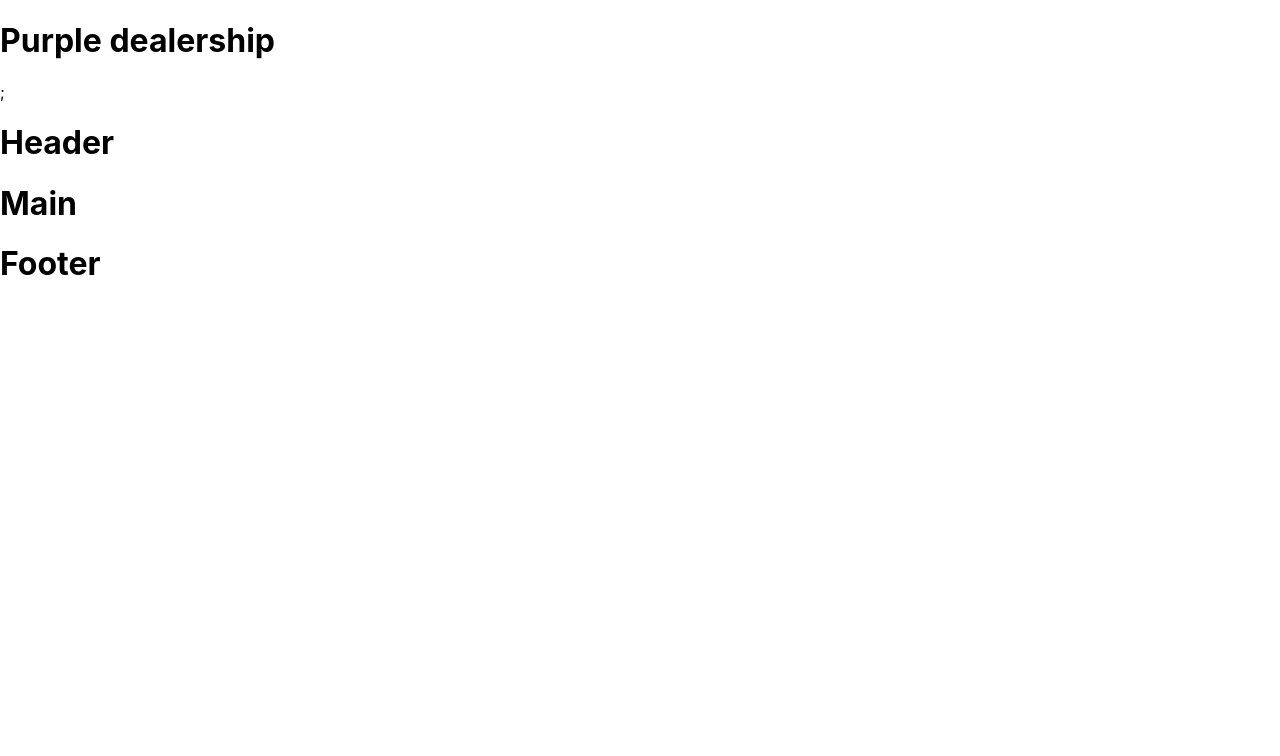
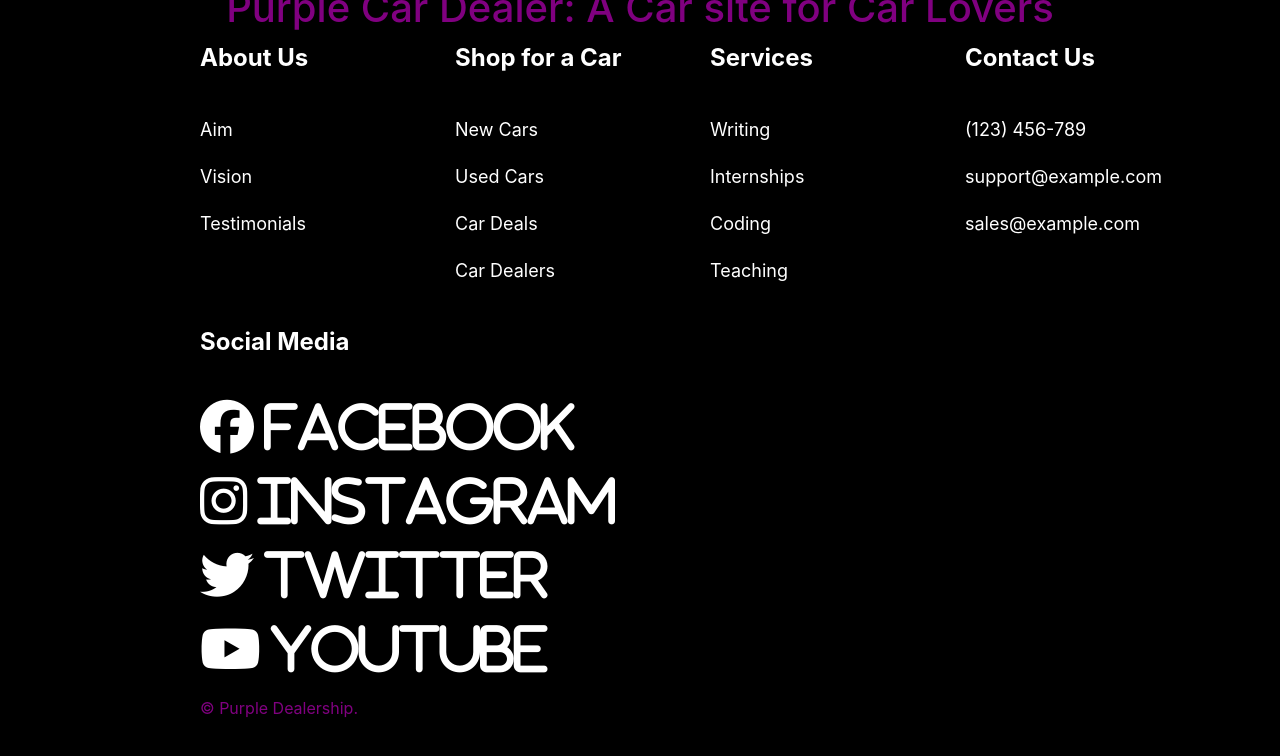
Before and after one commit to cherrera1208/dealership-client, a React (Create React App) app: page / in a window 1280 px wide. Shown: the top 756 px of the page. Built offline with nearby package versions, Linux system fonts and the light colour scheme.

Commit message:
created footer

```diff
--- a/package.json
+++ b/package.json
@@ -3,12 +3,17 @@
   "version": "0.1.0",
   "private": true,
   "dependencies": {
+    "@fortawesome/fontawesome-svg-core": "^6.2.0",
+    "@fortawesome/react-fontawesome": "^0.2.0",
     "@testing-library/jest-dom": "^5.16.5",
     "@testing-library/react": "^13.4.0",
     "@testing-library/user-event": "^13.5.0",
+    "bootstrap": "^5.2.0",
     "react": "^18.2.0",
+    "react-bootstrap": "^2.5.0",
     "react-dom": "^18.2.0",
     "react-scripts": "5.0.1",
+    "styled-components": "^5.3.5",
     "web-vitals": "^2.1.4"
   },
   "scripts": {
--- a/public/index.html
+++ b/public/index.html
@@ -9,6 +9,7 @@
       name="description"
       content="Web site created using create-react-app"
     />
+    <link rel="stylesheet" href="https://stackpath.bootstrapcdn.com/bootstrap/4.5.2/css/bootstrap.min.css" integrity="sha384-JcKb8q3iqJ61gNV9KGb8thSsNjpSL0n8PARn9HuZOnIxN0hoP+VmmDGMN5t9UJ0Z" crossorigin="anonymous">
     <link rel="apple-touch-icon" href="%PUBLIC_URL%/logo192.png" />
     <!--
       manifest.json provides metadata used when your web app is installed on a
@@ -39,5 +40,9 @@
       To begin the development, run `npm start` or `yarn start`.
       To create a production bundle, use `npm run build` or `yarn build`.
     -->
+    <script src="https://code.jquery.com/jquery-3.5.1.slim.min.js" integrity="sha384-DfXdz2htPH0lsSSs5nCTpuj/zy4C+OGpamoFVy38MVBnE+IbbVYUew+OrCXaRkfj" crossorigin="anonymous"></script>
+    <script src="https://cdn.jsdelivr.net/npm/popper.js@1.16.1/dist/umd/popper.min.js" integrity="sha384-9/reFTGAW83EW2RDu2S0VKaIzap3H66lZH81PoYlFhbGU+6BZp6G7niu735Sk7lN" crossorigin="anonymous"></script>
+    <script src="https://stackpath.bootstrapcdn.com/bootstrap/4.5.2/js/bootstrap.min.js" integrity="sha384-B4gt1jrGC7Jh4AgTPSdUtOBvfO8shuf57BaghqFfPlYxofvL8/KUEfYiJOMMV+rV" crossorigin="anonymous"></script>
+    <script src="https://kit.fontawesome.com/3690747da3.js" crossorigin="anonymous"></script>
   </body>
 </html>
--- a/src/App.js
+++ b/src/App.js
@@ -1,17 +1,23 @@
 import React from 'react';
 import Header from './components/Header';
+import SiteNav from './components/SiteNav';
 import Main from './components/Main';
 import Footer from './components/Footer';
+
+
 
 class App extends React.Component {
   render() {
     return (
+
       <>
+        <SiteNav/>
         <h1>Purple dealership</h1>;
         <Header />
         <Main />
         <Footer />
       </>
+
     );
   }
 }
--- a/src/components/Footer.js
+++ b/src/components/Footer.js
@@ -1,9 +1,87 @@
 import React from 'react';
+import {
+  Box,
+  Container,
+  Row,
+  Column,
+  FooterLink,
+  Heading,
+  } from "./FooterStyles";
 
-class Footer extends React.Component {
-  render() {
-    return <h1>Footer</h1>;
-  }
-}
+const Footer = () => {
+  return (
+    <Box>
+      <h1 style={{ color: "purple",
+                   textAlign: "center",
+                   marginTop: "-50px" }}>
+        Purple Car Dealer: A Car site for Car Lovers
+      </h1>
+      <Container>
+        <Row>
+          <Column>
+            <Heading>About Us</Heading>
+            <FooterLink href="#">Aim</FooterLink>
+            <FooterLink href="#">Vision</FooterLink>
+            <FooterLink href="#">Testimonials</FooterLink>
+          </Column>
+          <Column>
+            <Heading>Shop for a Car</Heading>
+            <FooterLink href="#">New Cars</FooterLink>
+            <FooterLink href="#">Used Cars</FooterLink>
+            <FooterLink href="#">Car Deals</FooterLink>
+            <FooterLink href="#">Car Dealers</FooterLink>
+          </Column>
+          <Column>
+            <Heading>Services</Heading>
+            <FooterLink href="#">Writing</FooterLink>
+            <FooterLink href="#">Internships</FooterLink>
+            <FooterLink href="#">Coding</FooterLink>
+            <FooterLink href="#">Teaching</FooterLink>
+          </Column>
+          <Column>
+            <Heading>Contact Us</Heading>
+            <FooterLink href="tel:0121234">(123) 456-789</FooterLink>
+            <FooterLink href="mailto:support@example.com"> support@example.com </FooterLink>
+            <FooterLink href="mailto:sales@example.com"> sales@example.com </FooterLink>
 
+          </Column>
+          <Column>
+            <Heading>Social Media</Heading>
+            <FooterLink href="https://www.facebook.com/">
+            <i className="fa-brands fa-facebook fa-3x">
+                <span style={{ marginLeft: "10px" }}>
+                  Facebook
+                </span></i>
+
+
+            </FooterLink>
+            <FooterLink href="https://www.instagram.com/">
+              <i className="fab fa-instagram fa-3x">
+                <span style={{ marginLeft: "10px" }}>
+                  Instagram
+                </span>
+              </i>
+            </FooterLink>
+            <FooterLink href="https://twitter.com/">
+              <i className="fab fa-twitter fa-3x">
+                <span style={{ marginLeft: "10px" }}>
+                  Twitter
+                </span>
+              </i>
+            </FooterLink>
+            <FooterLink href="#">
+              <i className="fab fa-youtube fa-3x">
+                <span style={{ marginLeft: "10px" }}>
+                  Youtube
+                </span>
+              </i>
+
+            </FooterLink>
+            <span style={{ color: "purple"}}>&copy; Purple Dealership.</span>
+          </Column>
+        </Row>
+      </Container>
+    </Box>
+  );
+};
 export default Footer;
--- /dev/null
+++ b/src/components/FooterStyles.js
@@ -0,0 +1,61 @@
+import styled from 'styled-components';
+
+export const Box = styled.div`
+  padding: 80px 60px;
+  background: black;
+  position: absolute;
+  bottom: 0;
+  width: 100%;
+
+
+  @media (max-width: 1000px) {
+    padding: 70px 30px;
+  }
+`;
+
+export const Container = styled.div`
+    display: flex;
+    flex-direction: column;
+    justify-content: center;
+    max-width: 1000px;
+    margin: 0 auto;
+    /* background: red; */
+`
+
+export const Column = styled.div`
+  display: flex;
+  flex-direction: column;
+  text-align: left;
+  margin-left: 60px;
+`;
+
+export const Row = styled.div`
+  display: grid;
+  grid-template-columns: repeat(auto-fill,
+                         minmax(185px, 1fr));
+  grid-gap: 20px;
+
+  @media (max-width: 1000px) {
+    grid-template-columns: repeat(auto-fill,
+                           minmax(200px, 1fr));
+  }
+`;
+
+export const FooterLink = styled.a`
+  color: #fff;
+  margin-bottom: 20px;
+  font-size: 18px;
+  text-decoration: none;
+
+  &:hover {
+      color: purple;
+      transition: 200ms ease-in;
+  }
+`;
+
+export const Heading = styled.p`
+  font-size: 24px;
+  color: #fff;
+  margin-bottom: 40px;
+  font-weight: bold;
+`;
--- a/src/components/Main.js
+++ b/src/components/Main.js
@@ -2,7 +2,10 @@ import React from 'react';
 
 class Main extends React.Component {
   render() {
-    return <h1>Main</h1>;
+    return (
+      <h1>Main</h1>
+
+    )
   }
 }
 
--- /dev/null
+++ b/src/components/SiteNav.js
@@ -0,0 +1,46 @@
+import React from 'react';
+import Container from 'react-bootstrap/Container';
+import Nav from 'react-bootstrap/Nav';
+import Navbar from 'react-bootstrap/Navbar';
+import NavDropdown from 'react-bootstrap/NavDropdown';
+
+
+
+class SiteNav extends React.Component {
+  render() {
+    return (
+      <Navbar collapseOnSelect expand="lg" bg="dark" variant="dark">
+      <Container>
+        <Navbar.Brand href="#home">React-Bootstrap</Navbar.Brand>
+        <Navbar.Toggle aria-controls="responsive-navbar-nav" />
+        <Navbar.Collapse id="responsive-navbar-nav">
+          <Nav className="me-auto">
+            <Nav.Link href="#features">Features</Nav.Link>
+            <Nav.Link href="#pricing">Pricing</Nav.Link>
+            <NavDropdown title="Dropdown" id="collasible-nav-dropdown">
+              <NavDropdown.Item href="#action/3.1">Action</NavDropdown.Item>
+              <NavDropdown.Item href="#action/3.2">
+                Another action
+              </NavDropdown.Item>
+              <NavDropdown.Item href="#action/3.3">Something</NavDropdown.Item>
+              <NavDropdown.Divider />
+              <NavDropdown.Item href="#action/3.4">
+                Separated link
+              </NavDropdown.Item>
+            </NavDropdown>
+          </Nav>
+          <Nav>
+            <Nav.Link href="#deets">More deets</Nav.Link>
+            <Nav.Link eventKey={2} href="#memes">
+              Dank memes
+            </Nav.Link>
+          </Nav>
+        </Navbar.Collapse>
+      </Container>
+    </Navbar>
+
+          )
+        }
+      }
+
+export default SiteNav;
```
Also changed, not shown: 1 other file (tests, documents, lock files or other folders).
